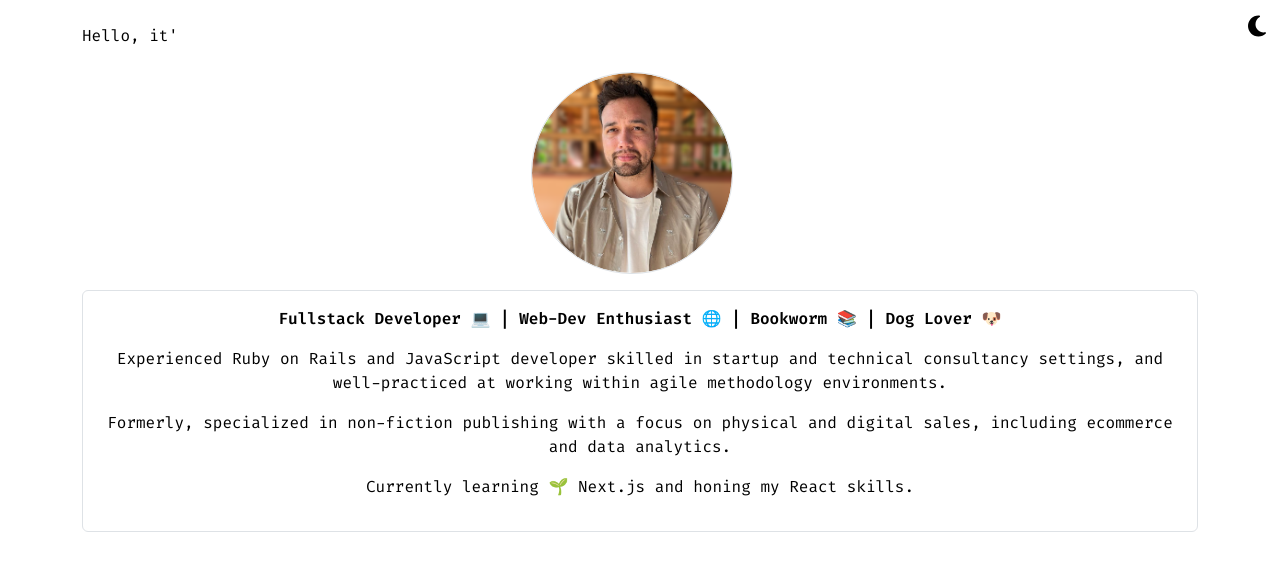
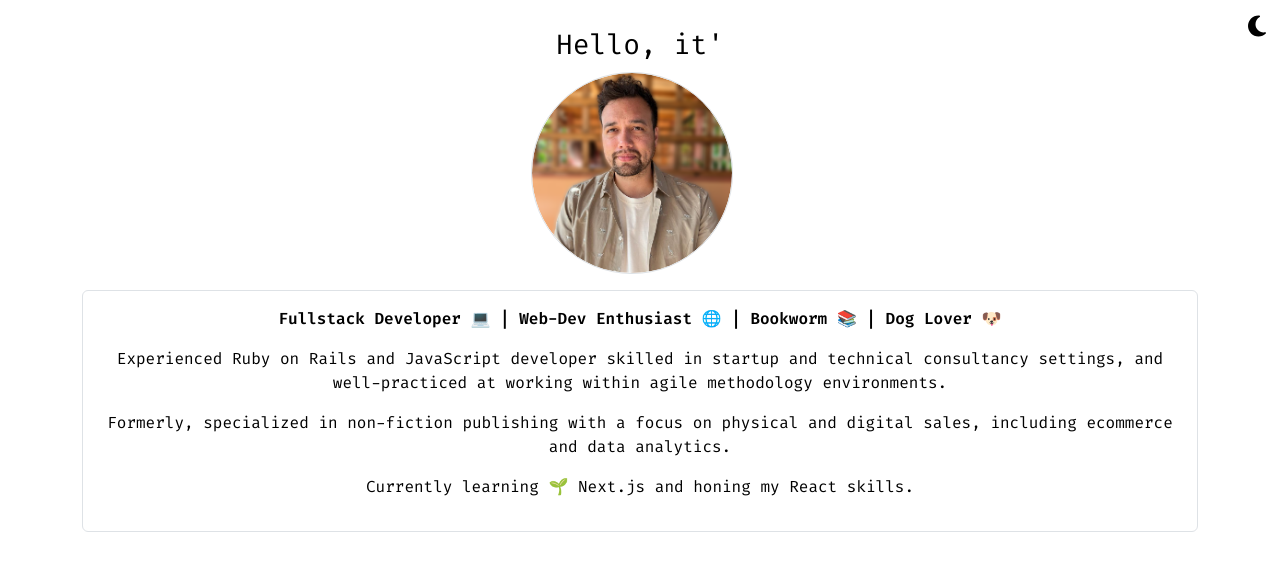
Before and after one commit to lambley/portfolio, a Next.js app: page / in a window 1280 px wide. Shown: the top 570 px of the page. Built offline with nearby package versions, Linux system fonts and the light colour scheme.

Commit message:
add optionalClass prop to Typewriter

```diff
--- a/src/components/Typewriter.tsx
+++ b/src/components/Typewriter.tsx
@@ -4,13 +4,14 @@ type TypewriterProps = {
   text: string;
   delay: number;
   infinite?: boolean;
+  optionalClass?: Array<string> | string;
 };
 
 const Typewriter = (props: TypewriterProps): JSX.Element => {
   const [currentText, setCurrentText] = useState("");
   const [currentIndex, setCurrentIndex] = useState(0);
 
-  const { text, delay, infinite } = props;
+  const { text, delay, infinite, optionalClass } = props;
 
   useEffect(() => {
     if (currentIndex < text.length) {
@@ -28,8 +29,12 @@ const Typewriter = (props: TypewriterProps): JSX.Element => {
     }
   }, [currentIndex, delay, text, infinite]);
 
+  const optionalClasses = Array.isArray(optionalClass)
+    ? optionalClass.join(" ")
+    : optionalClass;
+
   return (
-    <div className="typewriter">
+    <div className={`typewriter ${optionalClasses}`}>
       <p>{currentText}</p>
     </div>
   );
--- a/src/pages/index.tsx
+++ b/src/pages/index.tsx
@@ -10,6 +10,7 @@ const HomePage = (): JSX.Element => {
         text={"Hello, it's me, Aaron 👋"}
         delay={100}
         infinite={true}
+        optionalClass={["text-center", "fs-3"]}
       />
 
       <div className="d-flex align-items-center flex-column">
```
